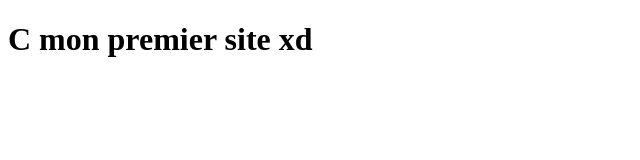
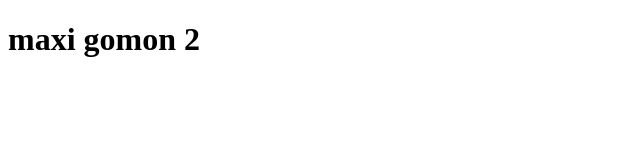
Before and after one commit to 304E/Djawed-Web-Dev, a plain HTML site: page site/index.html in a window 1280 px wide. Shown: the whole page, without its empty margins (0-640 px from the left). Drawn offline with Linux system fonts and the light colour scheme.

Commit message:
djandjan

```diff
--- a/site/index.html
+++ b/site/index.html
@@ -4,6 +4,6 @@
 	<title>Djawed :)</title>
 </head>
 <body>
-<h1>C mon premier site xd</h1>
+<h1>maxi gomon 2 </h1>
 </body>
 </html>
```
